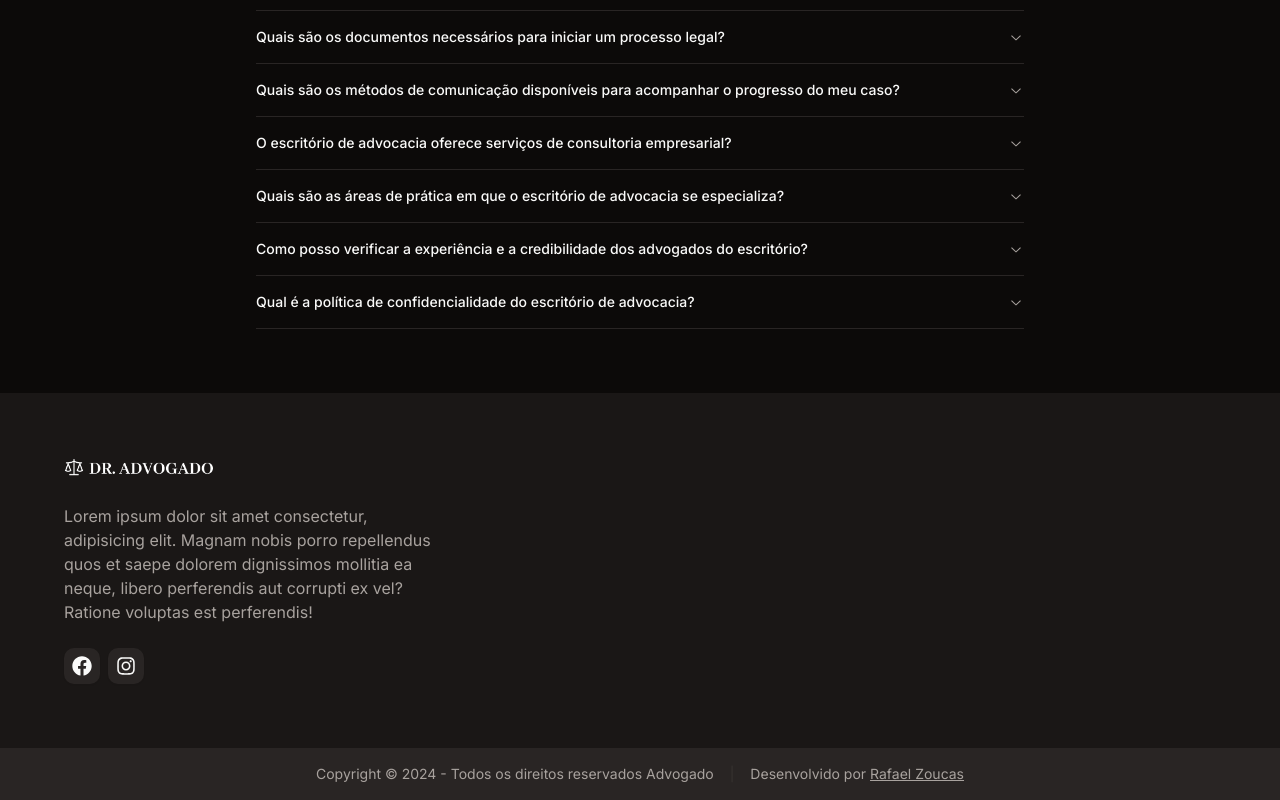
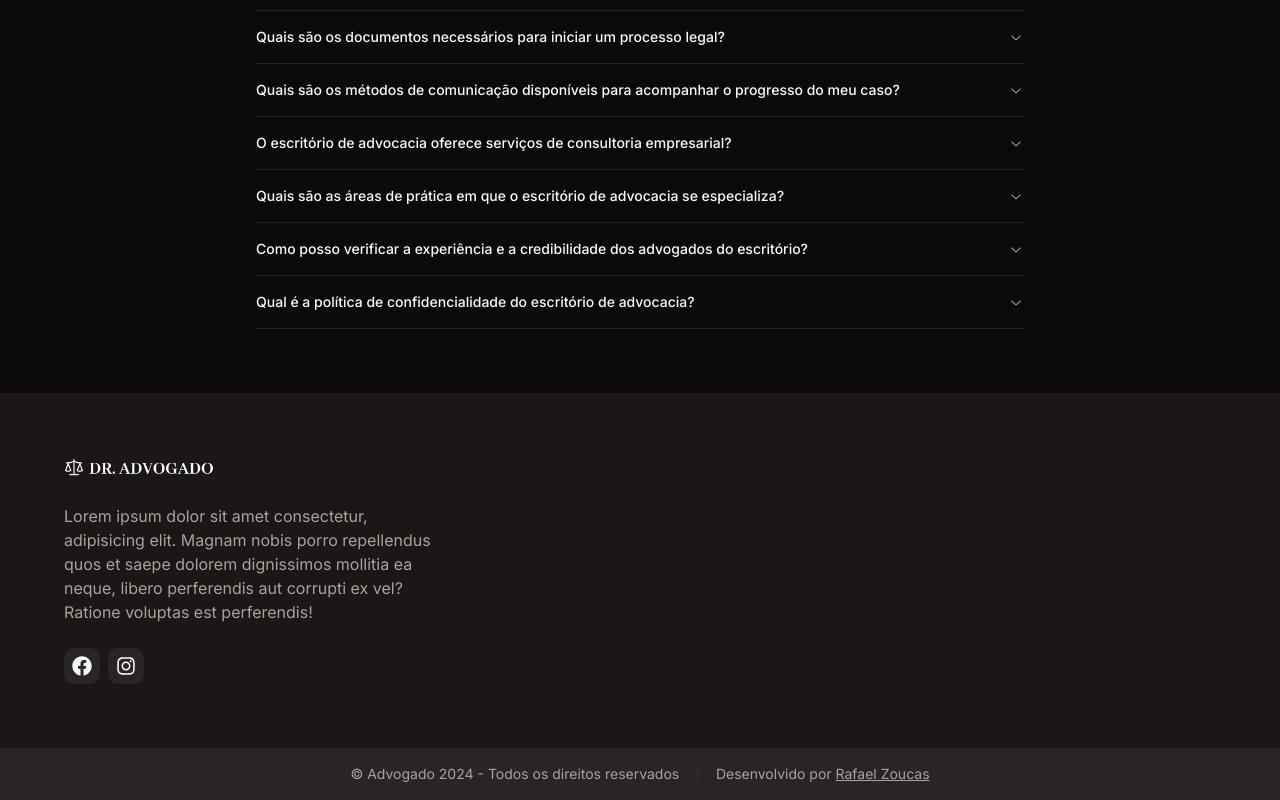
Before and after one commit to rafaelpzoucas/landing-page-template, a Next.js app: page / in a window 1280 px wide. Shown: the part 4729-5529 px from the top of the page. Built offline with nearby package versions, Linux system fonts and the light colour scheme.

Commit message:
Update copyright.tsx

```diff
--- a/src/app/copyright.tsx
+++ b/src/app/copyright.tsx
@@ -8,7 +8,7 @@ export function Copyright() {
   return (
     <div className="flex flex-col md:flex-row items-center justify-center gap-4 p-4 bg-secondary text-muted-foreground text-sm text-center md:text-left">
       <span>
-        Copyright &copy; {year} - Todos os direitos reservados {profile.name}
+        &copy; {profile.name} {year} - Todos os direitos reservados
       </span>
       <span className="hidden md:flex opacity-10">|</span>
       <span>
```
